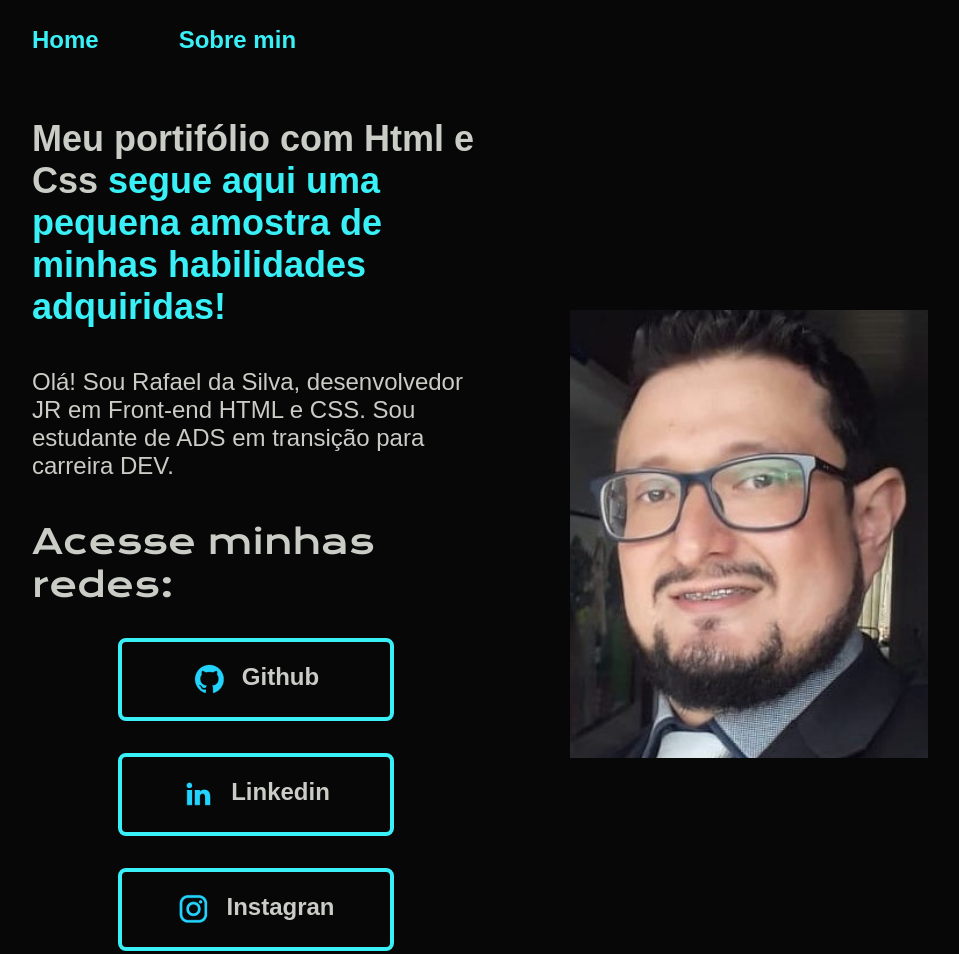
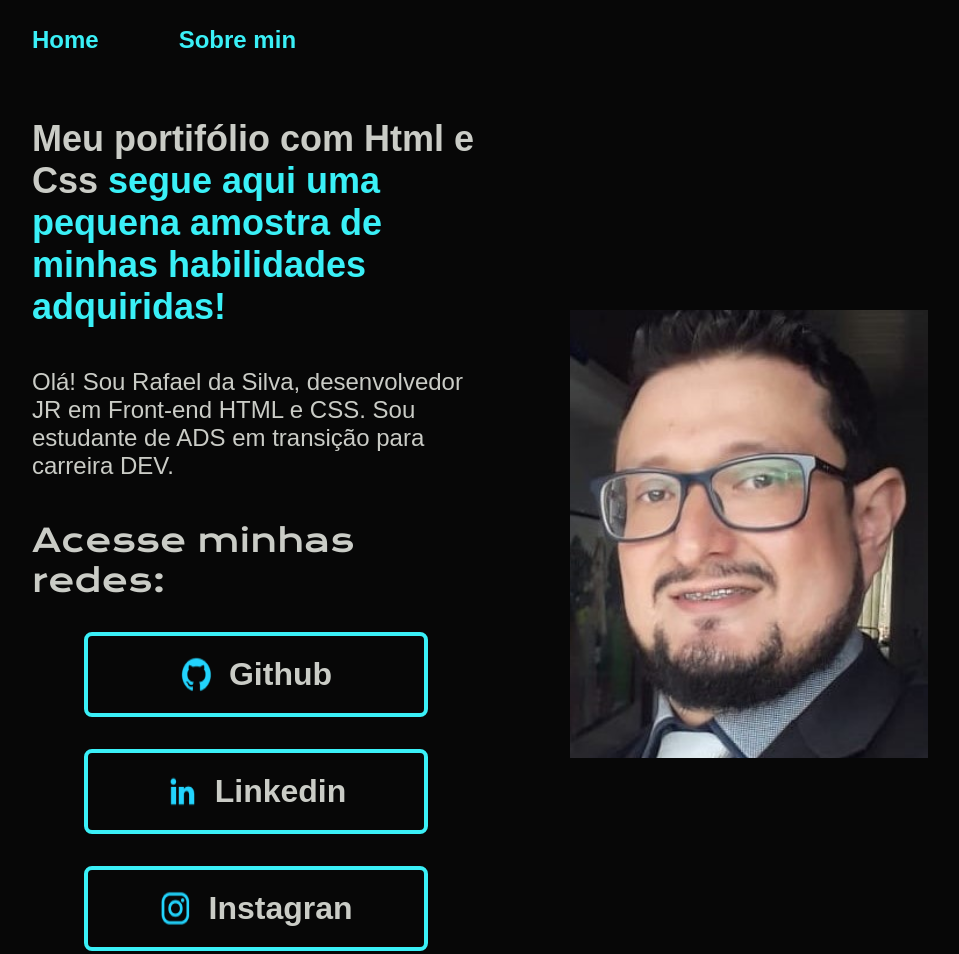
Before and after one commit to RafaelDaSilva1984/Portifolio-Rafael-da-Silva, a plain HTML site: page index.html in a window 1280 px wide. Shown: the top 954 px of the page, without its empty margins (160-1119 px from the left). Drawn offline with nearby package versions, Linux system fonts and the light colour scheme; a web font is replaced by a local one.

Commit message:
padding links

```diff
--- a/styles/style.css
+++ b/styles/style.css
@@ -82,11 +82,11 @@ body {
   justify-content: center;
   gap: 16px;
   border: 4px solid var(--cor--terciaria);
-  width:60% ;
+  width:75% ;
   text-align: center;
   border-radius: 8px;
-  font-size: 1.5rem;
-  padding: 21.5px 0;
+  font-size: 2rem;
+  padding: 20px 0;
   color:var(--cor--secundaria);
   font-family: var(--fonte--secundaria);
   font-weight: 600;
@@ -101,7 +101,7 @@ body {
 .apresentacao__links__subtitulo{
   font-family: var(--fonte--primaria);
   font-weight: 400;
-  font-size: 2.125rem;
+  font-size: 2rem;
 }
 .apresentacao__conteudo__texto__metas:hover{
   font-weight: 100;
```
